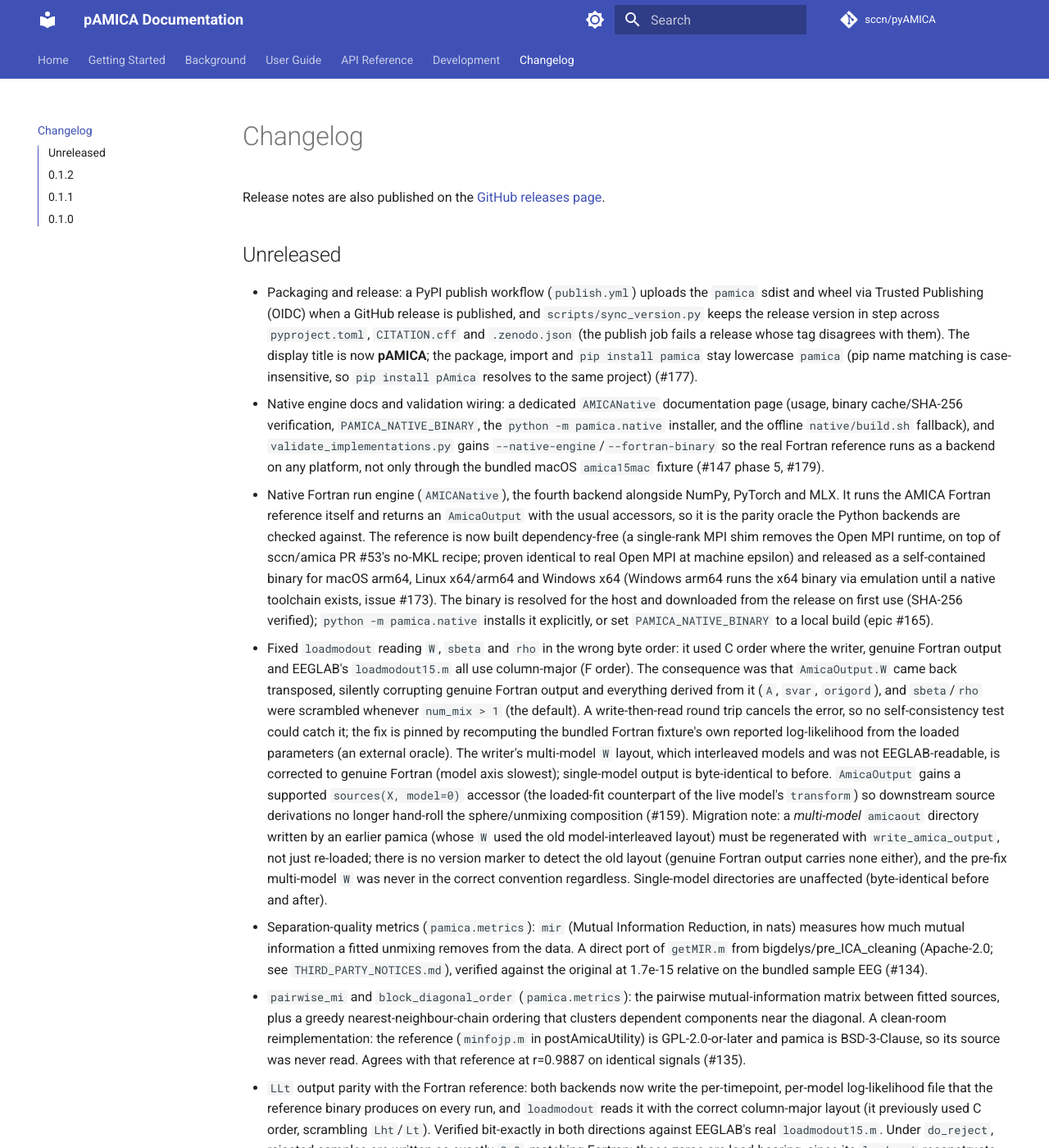
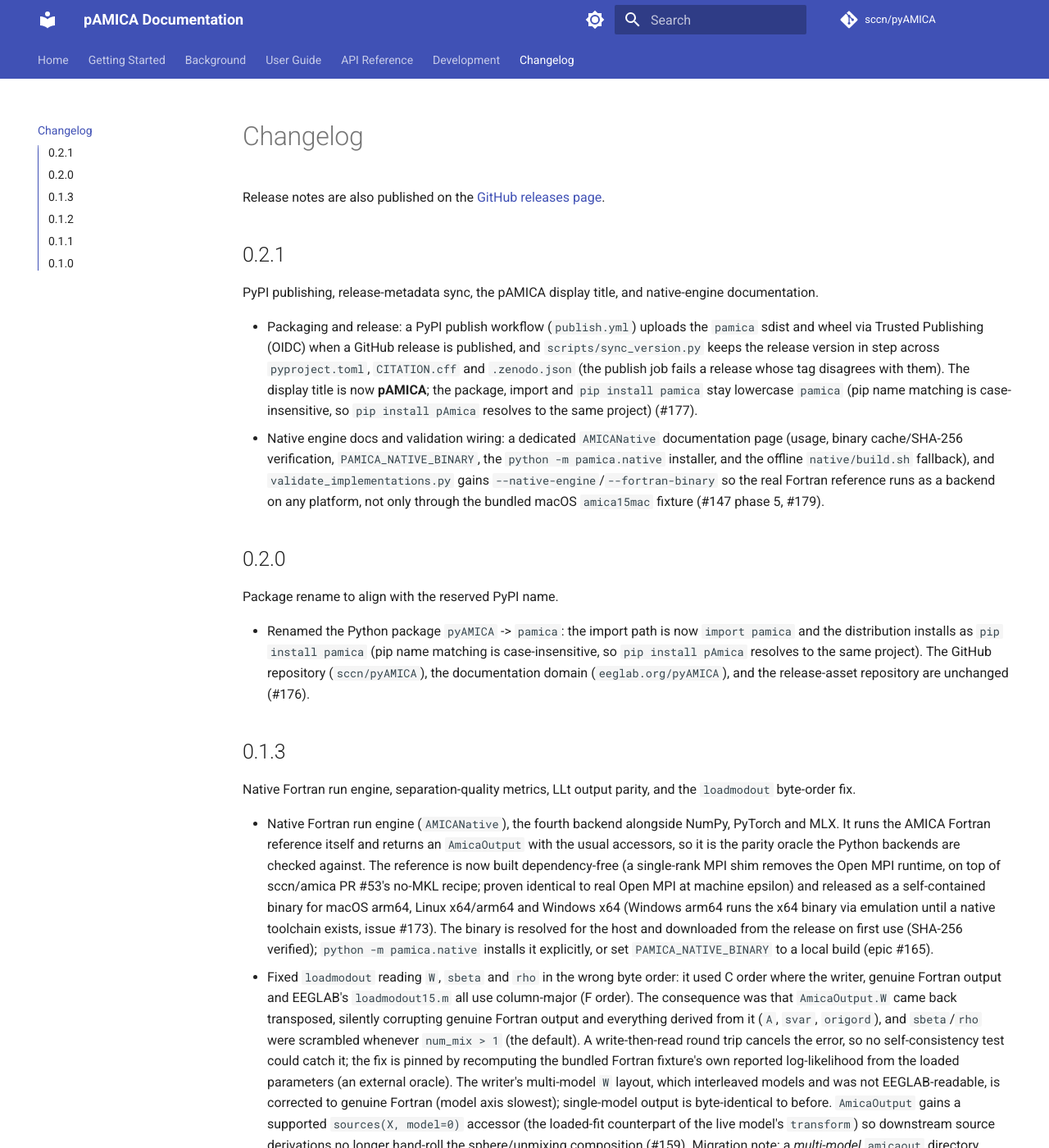
Before and after one commit to neuromechanist/pyAMICA, an MkDocs documentation site: the page built from docs/changelog.md, in a window 1280 px wide and 1400 px high. Shown: the whole window at 82% size. Built offline with MkDocs 1.6.1 and Material for MkDocs 9.7.7, drawn with Linux system fonts in a browser that asks for light colours; comment, search, counter and statistics services are not loaded.

Commit message:
Bump version to 0.2.1 (#181)
Splits the changelog's Unreleased section into three proper versions: 0.1.3 (native Fortran run engine, MIR/PMI metrics, LLt parity, loadmodout byte-order fix), 0.2.0 (pyAMICA->pamica rename), and 0.2.1 (PyPI publish workflow, pAMICA display title, native-engine docs). Syncs 0.2.1 across pyproject.toml, CITATION.cff, .zenodo.json and uv.lock via scripts/sync_version.py.

```diff
--- a/docs/changelog.md
+++ b/docs/changelog.md
@@ -3,7 +3,10 @@
 Release notes are also published on the
 [GitHub releases page](https://github.com/sccn/pyAMICA/releases).
 
-## Unreleased
+## 0.2.1
+
+PyPI publishing, release-metadata sync, the pAMICA display title, and
+native-engine documentation.
 
 - Packaging and release: a PyPI publish workflow (`publish.yml`) uploads the
   `pamica` sdist and wheel via Trusted Publishing (OIDC) when a GitHub release
@@ -20,6 +23,23 @@
   `--native-engine`/`--fortran-binary` so the real Fortran reference runs as a
   backend on any platform, not only through the bundled macOS `amica15mac`
   fixture (#147 phase 5, #179).
+
+## 0.2.0
+
+Package rename to align with the reserved PyPI name.
+
+- Renamed the Python package `pyAMICA` -> `pamica`: the import path is now
+  `import pamica` and the distribution installs as `pip install pamica` (pip
+  name matching is case-insensitive, so `pip install pAmica` resolves to the
+  same project). The GitHub repository (`sccn/pyAMICA`), the documentation
+  domain (`eeglab.org/pyAMICA`), and the release-asset repository are unchanged
+  (#176).
+
+## 0.1.3
+
+Native Fortran run engine, separation-quality metrics, LLt output parity, and
+the `loadmodout` byte-order fix.
+
 - Native Fortran run engine (`AMICANative`), the fourth backend alongside NumPy,
   PyTorch and MLX. It runs the AMICA Fortran reference itself and returns an
   `AmicaOutput` with the usual accessors, so it is the parity oracle the Python
--- a/pyproject.toml
+++ b/pyproject.toml
@@ -4,7 +4,7 @@
 
 [project]
 name = "pamica"
-version = "0.1.2"
+version = "0.2.1"
 description = "pAMICA: Python implementation of the Adaptive Mixture ICA algorithm"
 readme = "README.md"
 authors = [
```
Also changed, not shown: .zenodo.json, 2 other files.
